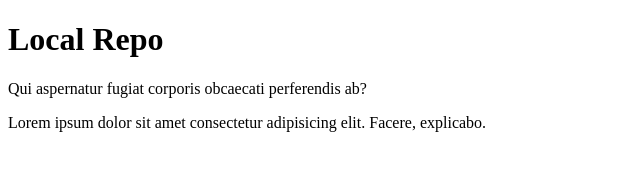
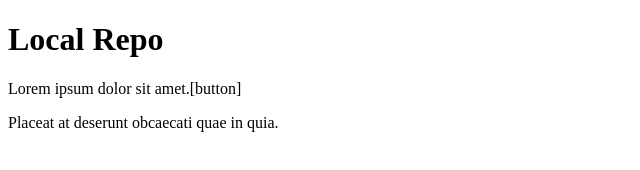
Before and after one commit to anuananya887/LocalRepo, a plain HTML site: page index.html in a window 1280 px wide. Shown: the whole page, without its empty margins (0-640 px from the left). Drawn offline with Linux system fonts and the light colour scheme.

Commit message:
Added button

```diff
--- a/index.html
+++ b/index.html
@@ -1,13 +1,11 @@
 <!DOCTYPE html>
-<html lang="en">
+<html>
 <head>
-    <meta charset="UTF-8">
-    <meta name="viewport" content="width=device-width, initial-scale=1.0">
     <title>Local Repo</title>
 </head>
 <body>
     <h1>Local Repo</h1>
-    <p> Qui aspernatur fugiat corporis obcaecati perferendis ab? </p>
-    <p>Lorem ipsum dolor sit amet consectetur adipisicing elit. Facere, explicabo.</p>
+    <p>Lorem ipsum dolor sit amet.[button]</p>
+    <p>Placeat at deserunt obcaecati quae in quia.</p>
 </body>
 </html>
```
